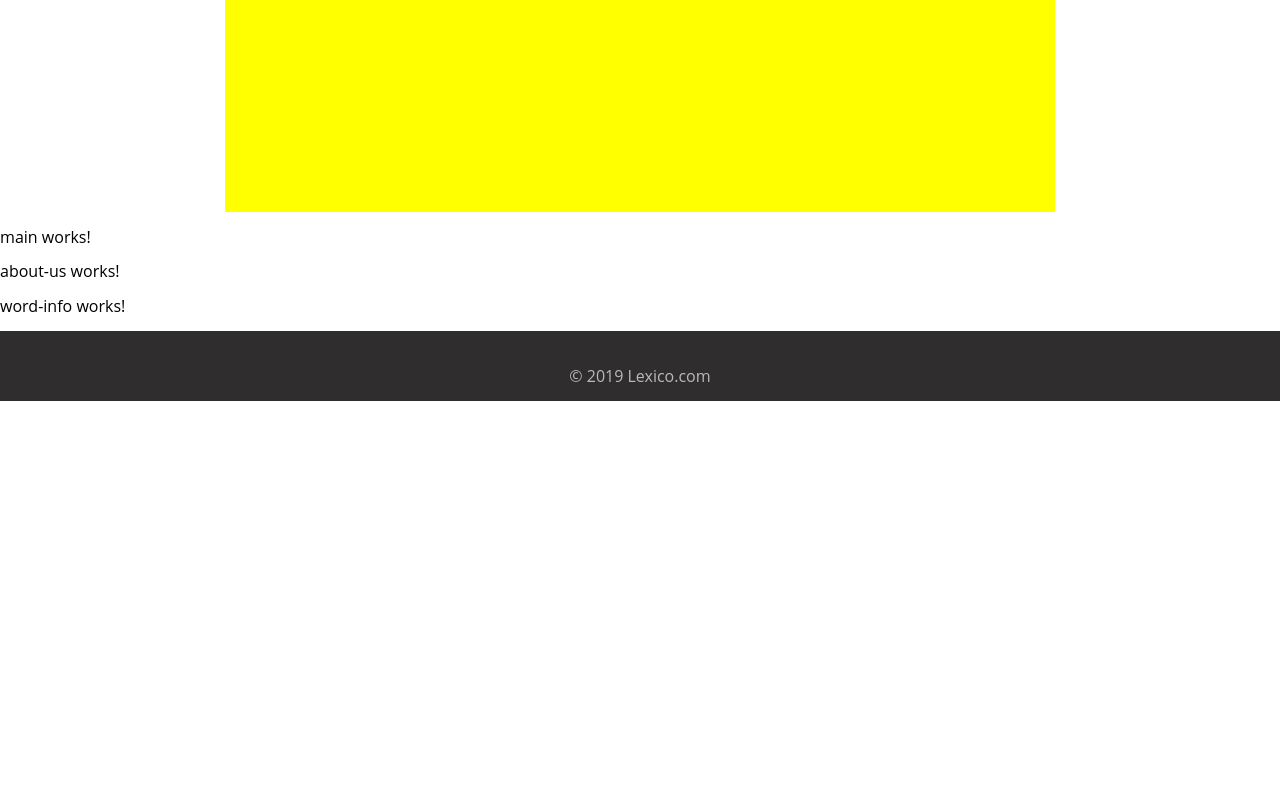
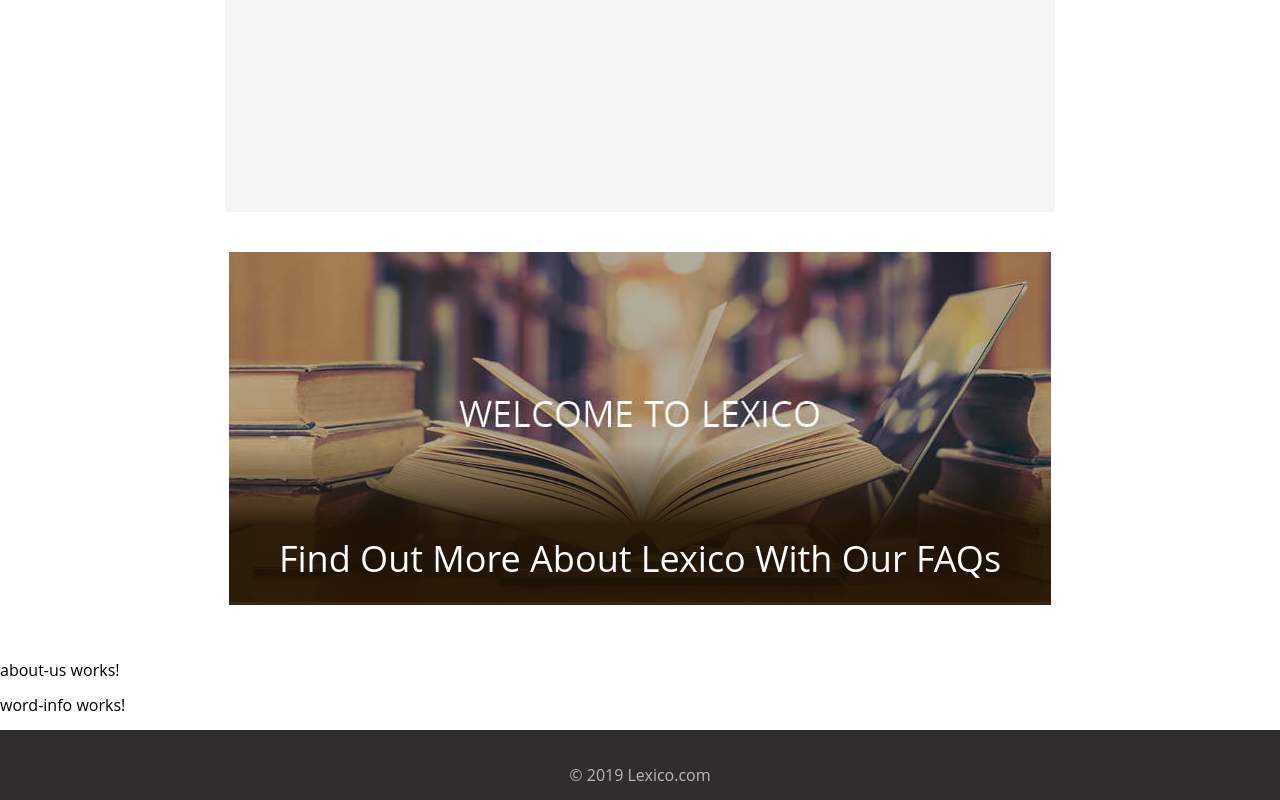
Before and after one commit to AlexKuskov/oxford-dictionaries-api, an Angular app: page / in a window 1280 px wide. Shown: the part 414-1214 px from the top of the page. Before the commit the page ends 815 px from the top, so only its background shows below. Built offline with nearby package versions, Linux system fonts and the light colour scheme.

Commit message:
Style main section

```diff
--- a/src/app/components/content/content.component.scss
+++ b/src/app/components/content/content.component.scss
@@ -1,6 +1,6 @@
 .content {
     height: 60vh;
     width: 830px;
-    background-color: yellow;
+    background-color: rgb(245, 245, 245);
     margin: 0 auto;
 }
--- a/src/app/components/content/main/main.component.html
+++ b/src/app/components/content/main/main.component.html
@@ -1,3 +1,9 @@
-<p (click)="onSend()">
+<!-- <p (click)="onSend()">
   main works!
-</p>
+</p> -->
+<main class="main">
+  <div class="main__welcome-to-lexico">
+    <img src="assets/welcome-to-lexico.jpg" alt="Welcome To Lexico">
+  </div>
+  <h1 class="main__find-out-more-text">Find Out More About Lexico With Our FAQs</h1>
+</main>
--- a/src/app/components/content/main/main.component.scss
+++ b/src/app/components/content/main/main.component.scss
@@ -0,0 +1,37 @@
+.main {
+    position: relative;
+    text-align: center;
+    padding: 40px 0;
+}
+
+.main__welcome-to-lexico {
+    display: inline-block;
+    position: relative;
+    width: 822px;
+    cursor: pointer;
+
+    &::after {
+        content: '';
+        position: absolute;
+        bottom: 0;
+        left: 0;
+        width: 100%;
+        height: 160px;
+        background: rgba(31,16,0,0.9);
+        background: linear-gradient(to bottom, transparent 0%,
+                                  rgba(31,16,0,0.9) 50%, rgba(31,16,0,0.9) 100%);
+    }
+}
+
+.main__find-out-more-text {
+    position: absolute;
+    bottom: 40px;
+    right: 0;
+    left: 0;
+    font-size: 36px;
+    line-height: 45px;
+    font-weight: 400;
+    color: rgb(255, 255, 255);
+    cursor: pointer;
+    user-select: none;
+}
```
Also changed, not shown: src/assets/welcome-to-lexico.jpg (added).
